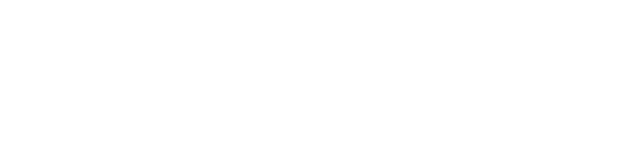
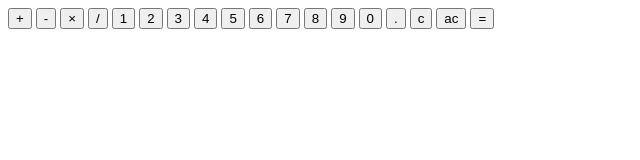
Before and after one commit to FluffyderDelphin/Calculator, a plain HTML site: page index.html in a window 1280 px wide. Shown: the whole page, without its empty margins (0-640 px from the left). Drawn offline with Linux system fonts and the light colour scheme.

Commit message:
added the basic html for calculator

```diff
--- a/index.html
+++ b/index.html
@@ -10,6 +10,34 @@
 </head>
 
 <body>
+    <div class="container">
+        <div class="calculator">
+            <div class="calulator_display">
+                <div class="calculator_buttons">
+                    <button>+</button>
+                    <button>-</button>
+                    <button>&times;</button>
+                    <button>/</button>
+                    <button>1</button>
+                    <button>2</button>
+                    <button>3</button>
+                    <button>4</button>
+                    <button>5</button>
+                    <button>6</button>
+                    <button>7</button>
+                    <button>8</button>
+                    <button>9</button>
+                    <button>0</button>
+                    <button>.</button>
+                    <button>c</button>
+                    <button>ac</button>
+                    <button>=</button>
+                </div>
+            </div>
+        </div>
+    </div>
+
+
     <script src="js/main.js"></script>
 </body>
 
```
